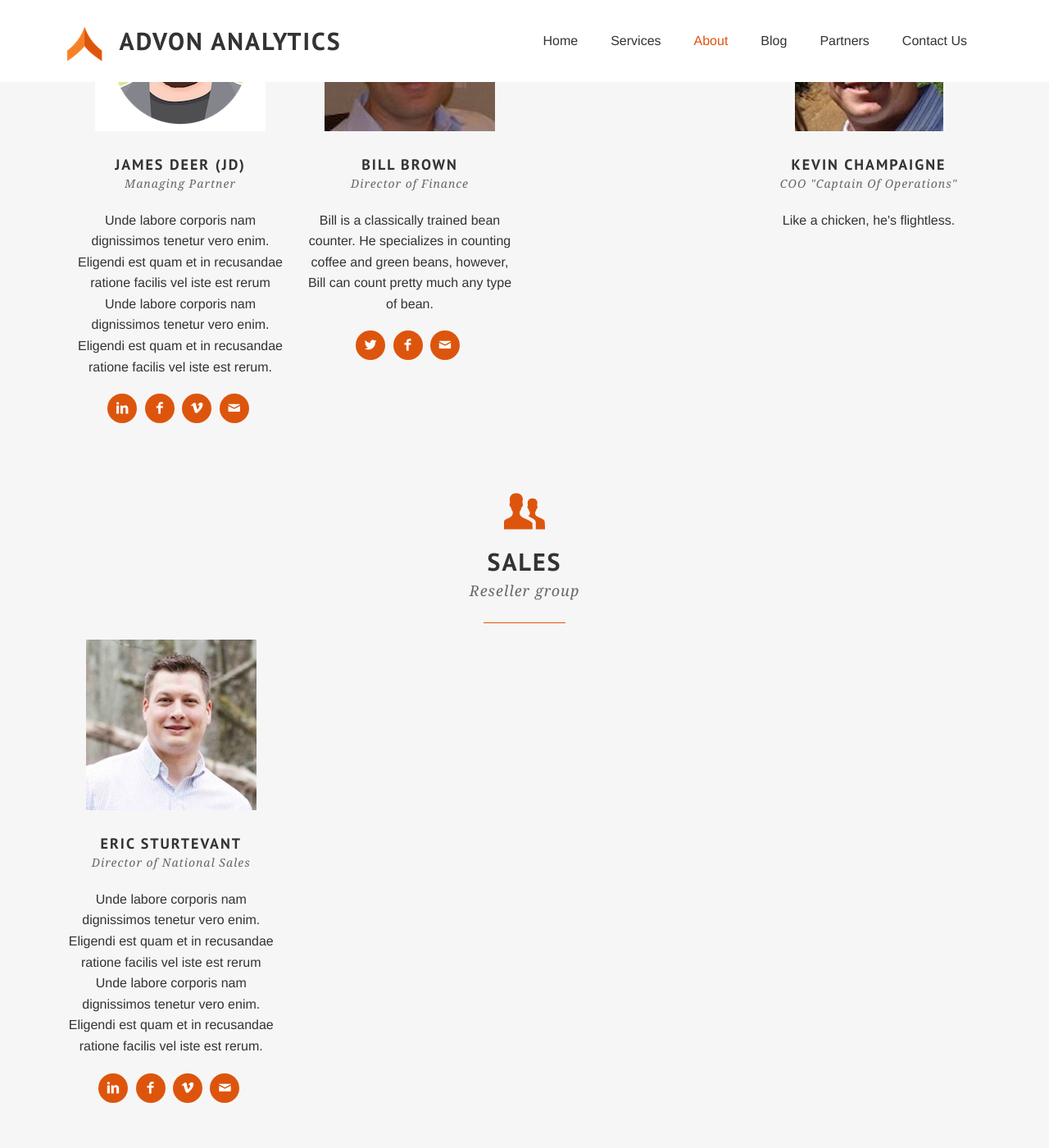
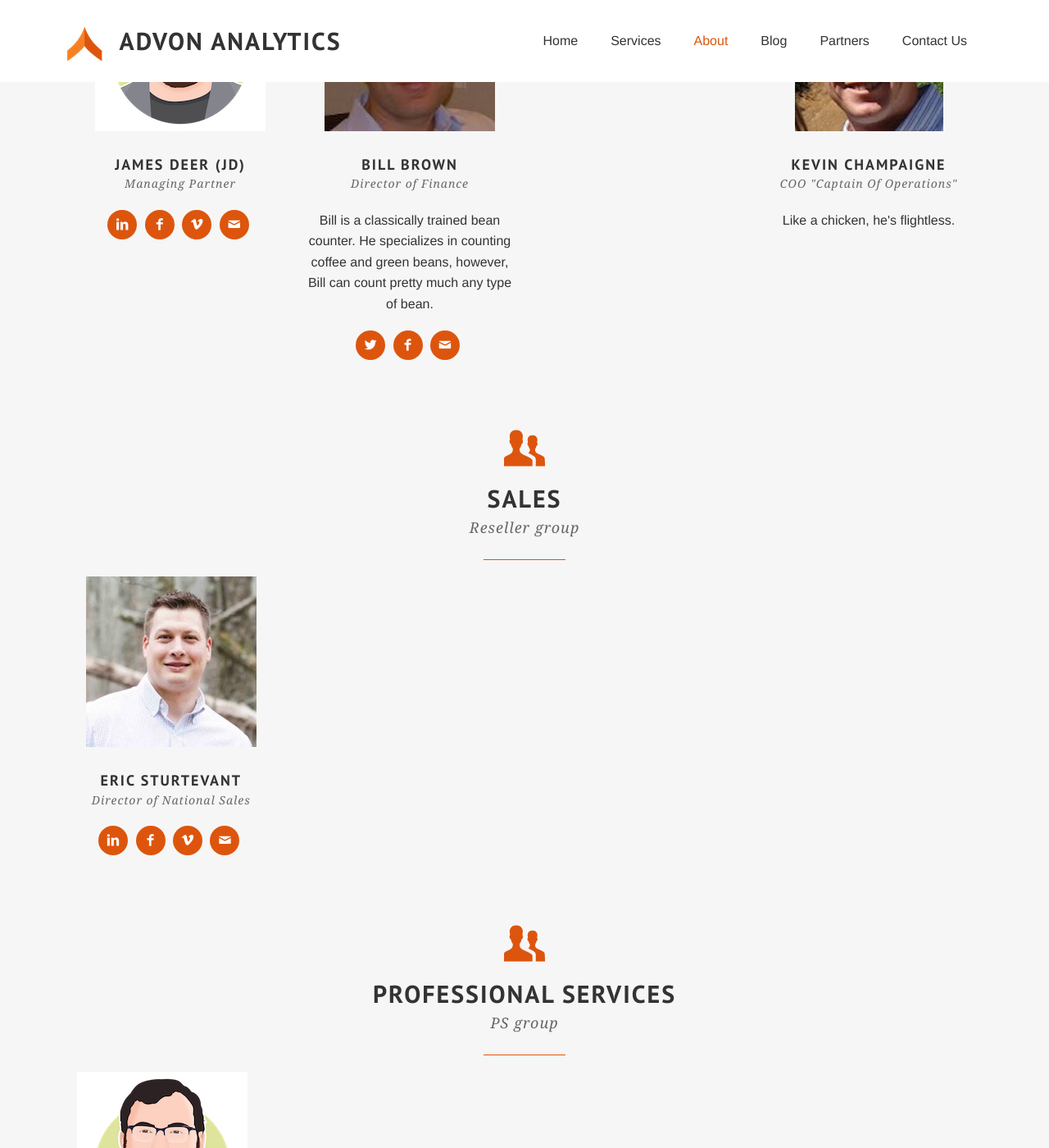
Before and after one commit to jdeer0618/advon, a Jekyll site: the page built from about.html, in a window 1280 px wide and 1400 px high, scrolled down 785 px. Shown: the whole window at 82% size. Built offline with Jekyll 4.4.1, drawn with Linux system fonts in a browser that asks for light colours; some web fonts are replaced; Markdown is read by kramdown in place of the engine named in the settings; some of the changed text lies outside the part shown.

Commit message:
Update about.html

```diff
--- a/about.html
+++ b/about.html
@@ -16,7 +16,7 @@ members:
     name: James Deer (JD)
     position: Managing Partner
     desc:
-      Unde labore corporis nam dignissimos tenetur vero enim. Eligendi est quam et in recusandae ratione facilis vel iste est rerum Unde labore corporis nam dignissimos tenetur vero enim. Eligendi est quam et in recusandae ratione facilis vel iste est rerum.
+
     socials:
       - name: linkedin
         link: #
@@ -55,7 +55,7 @@ sales:
     name: Eric Sturtevant
     position: Director of National Sales
     desc:
-      Unde labore corporis nam dignissimos tenetur vero enim. Eligendi est quam et in recusandae ratione facilis vel iste est rerum Unde labore corporis nam dignissimos tenetur vero enim. Eligendi est quam et in recusandae ratione facilis vel iste est rerum.
+
     socials:
       - name: linkedin
         link: #
@@ -74,7 +74,7 @@ ps:
     name: James Deer (JD)
     position: Principal Consultant
     desc:
-      Unde labore corporis nam dignissimos tenetur vero enim. Eligendi est quam et in recusandae ratione facilis vel iste est rerum Unde labore corporis nam dignissimos tenetur vero enim. Eligendi est quam et in recusandae ratione facilis vel iste est rerum.
+
     socials:
       - name: linkedin
         link: #
```
